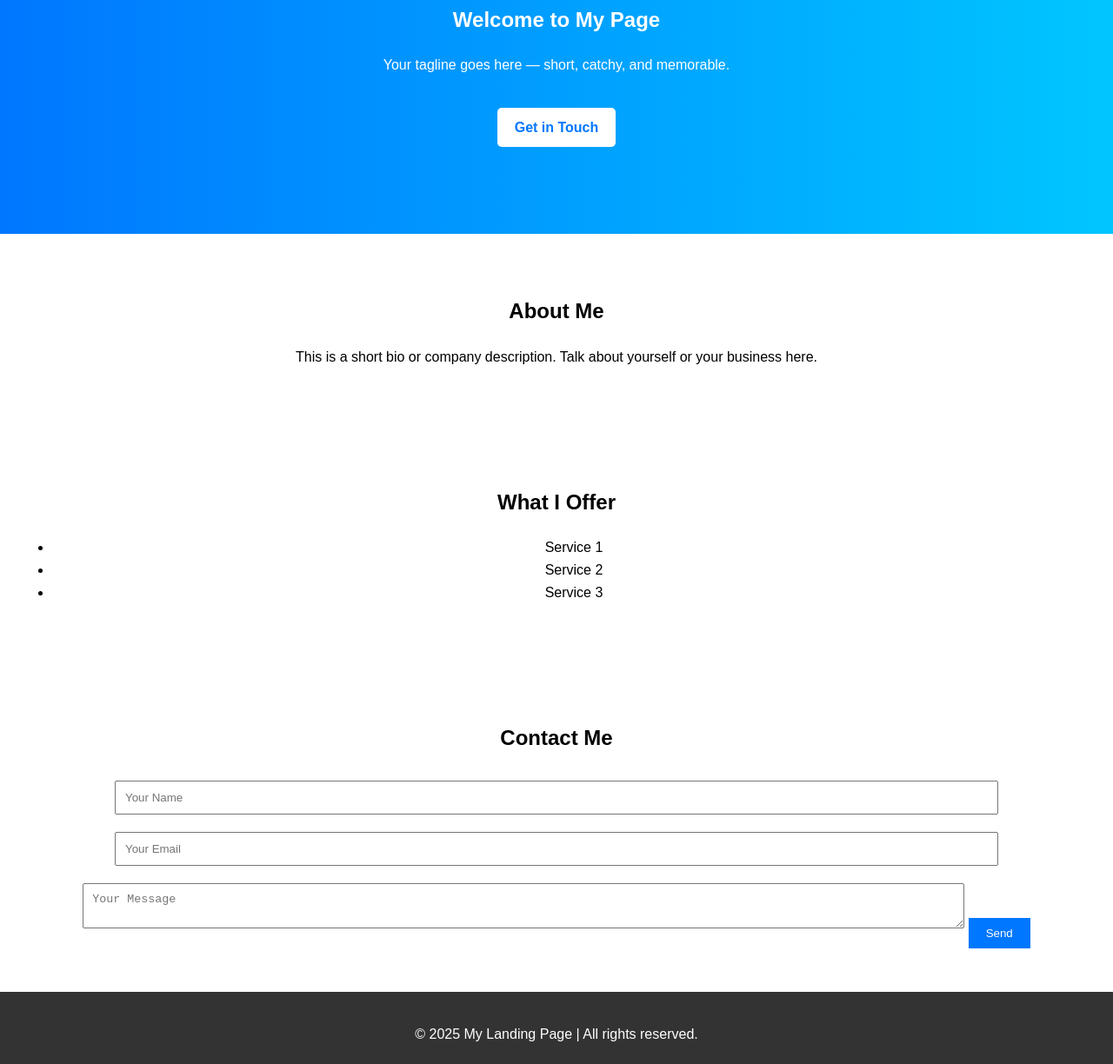
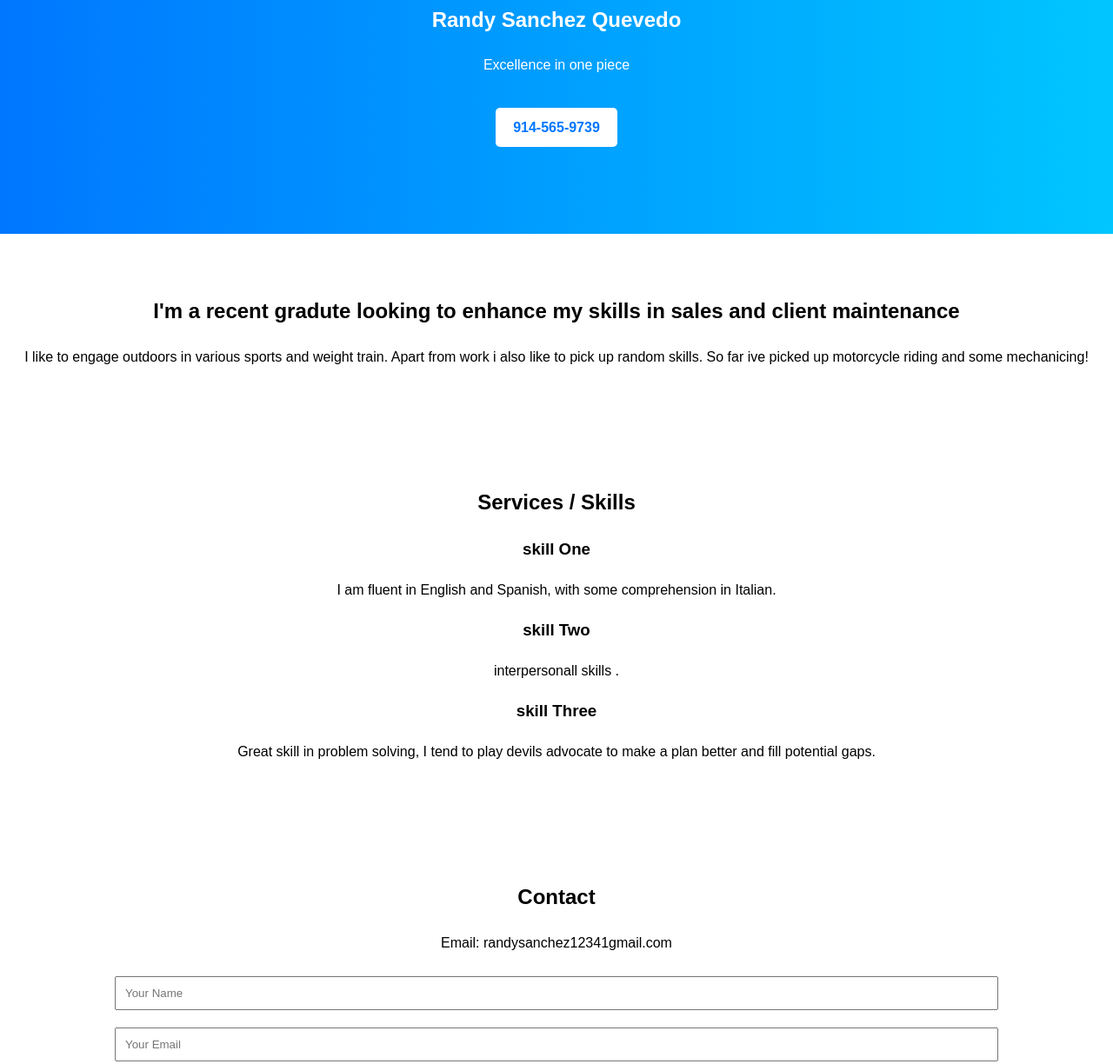
Before and after one commit to SanChez48/Sanchez-, a plain HTML site: page Index.html in a window 1280 px wide. Shown: the part 116-1340 px from the top of the page at 87% size. Drawn offline with Linux system fonts and the light colour scheme.

Commit message:
Update Index.html

```diff
--- a/Index.html
+++ b/Index.html
@@ -7,36 +7,45 @@
     <link rel="stylesheet" href="style.css">
 </head>
 <body>
-  <!-- Hero Section (AI-Generated) -->
-  <!-- Code generated with AI assistance (ChatGPT) -->
+    <!-- Hero Section (AI-assisted) -->
     <section class="hero">
-    <h1>Welcome to My Page</h1>
-    <p>Your tagline goes here — short, catchy, and memorable.</p>
-    <a href="#contact" class="cta-button">Get in Touch</a>
+        <h1>Randy Sanchez Quevedo </h1>
+        <p>Excellence in one piece </p>
+        <a href="#contact" class="cta-button">914-565-9739</a>
     </section>
 
     <!-- About Section -->
     <section class="about">
-    <h2>About Me</h2>
-    <p>This is a short bio or company description. Talk about yourself or your business here.</p>
+        <h2>I'm a recent gradute looking to enhance my skills in sales and client maintenance</h2>
+        <p>I like to engage outdoors in various sports and weight train. Apart from work i also like to pick up random skills. So far ive picked up motorcycle riding and some mechanicing!</p>
     </section>
 
-  <!-- Services/Skills Section -->
+    <!-- Services/Skills Section (AI-assisted) -->
     <section class="services">
-    <h2>What I Offer</h2>
-    <ul>
-      <li>Service 1</li>
-      <li>Service 2</li>
-      <li>Service 3</li>
-    </ul>
+        <h2>Services / Skills</h2>
+        <div class="service-cards">
+            <div class="card">
+                <h3>skill One</h3>
+                <p>I am fluent in English and Spanish, with some comprehension in Italian.</p>
+            </div>
+            <div class="card">
+                <h3>skill Two</h3>
+                <p>interpersonall skills .</p>
+            </div>
+            <div class="card">
+                <h3>skill Three</h3>
+                <p>Great skill in problem solving, I tend to play devils advocate to make a plan better and fill potential gaps.</p>
+            </div>
+        </div>
     </section>
 
     <!-- Contact Section -->
     <section class="contact" id="contact">
-    <h2>Contact Me</h2>
+        <h2>Contact</h2>
+        <p>Email: randysanchez12341gmail.com</p>
         <form>
-      <input type="text" placeholder="Your Name" required>
-      <input type="email" placeholder="Your Email" required>
+            <input type="text" placeholder="Your Name">
+            <input type="email" placeholder="Your Email">
             <textarea placeholder="Your Message"></textarea>
             <button type="submit">Send</button>
         </form>
@@ -44,8 +53,11 @@
 
     <!-- Footer -->
     <footer>
-    <p>&copy; 2025 My Landing Page | All rights reserved.</p>
-    <a href="https://github.com/">GitHub</a>
+        <p>&copy; 2025 Randy Sanchez </p>
+        <p>
+            <a href="#">GitHub</a> |
+            <a href="#">LinkedIn</a>
+        </p>
     </footer>
 </body>
 </html>
```
Lines whose indentation alone changed are shown as unchanged.
